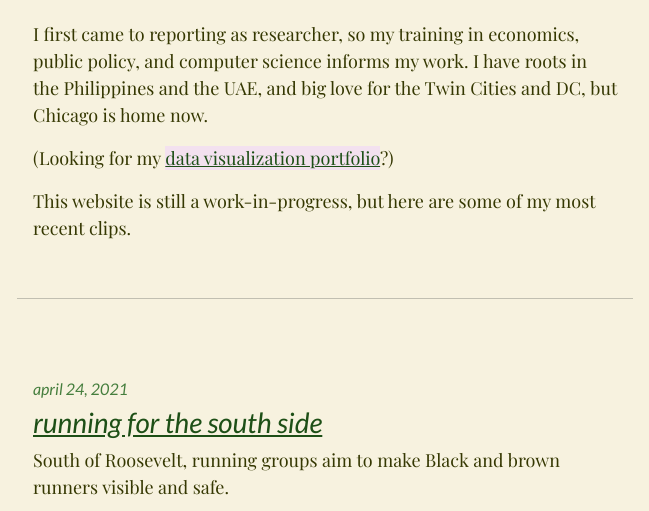
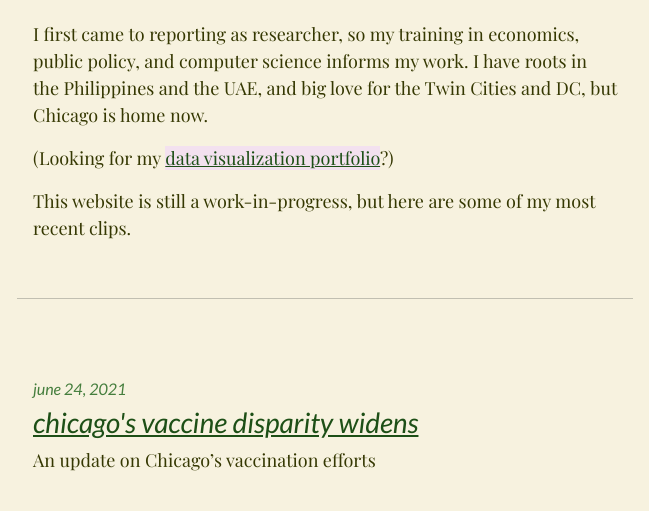
Before and after one commit to crunes/crunes.github.io, a plain HTML site: page index.html in a window 1280 px wide. Shown: the part 441-952 px from the top of the page, without its empty margins (315-964 px from the left). Drawn offline with nearby package versions, Linux system fonts and the light colour scheme.

Commit message:
add chivaxbot story to clips

```diff
--- a/index.html
+++ b/index.html
@@ -61,6 +61,12 @@
 			<br>
 			<hr>
 			<!-- <div class="container" id="clips"> -->
+				<div class=clip-container>
+					<h5>june 24, 2021</h5>
+					<h3><a href="https://southsideweekly.com/chicagos-vaccine-disparity-widens/">chicago's vaccine disparity widens</a></h3>
+					<p>An update on Chicago’s vaccination efforts</p>
+				</div>
+
 				<div class=clip-container>
 					<h5>april 24, 2021</h5>
 					<h3><a href="https://southsideweekly.com/running-for-the-south-side/">running for the south side</a></h3>
```
